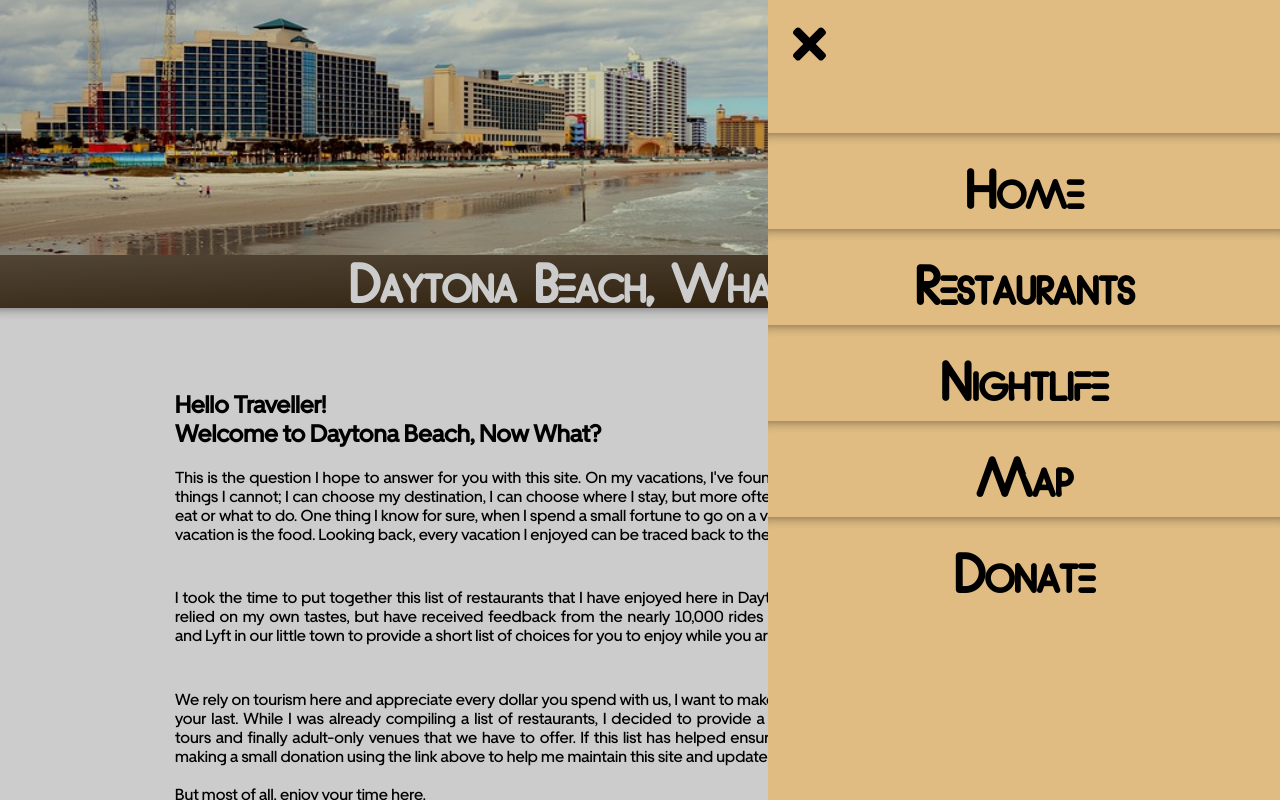
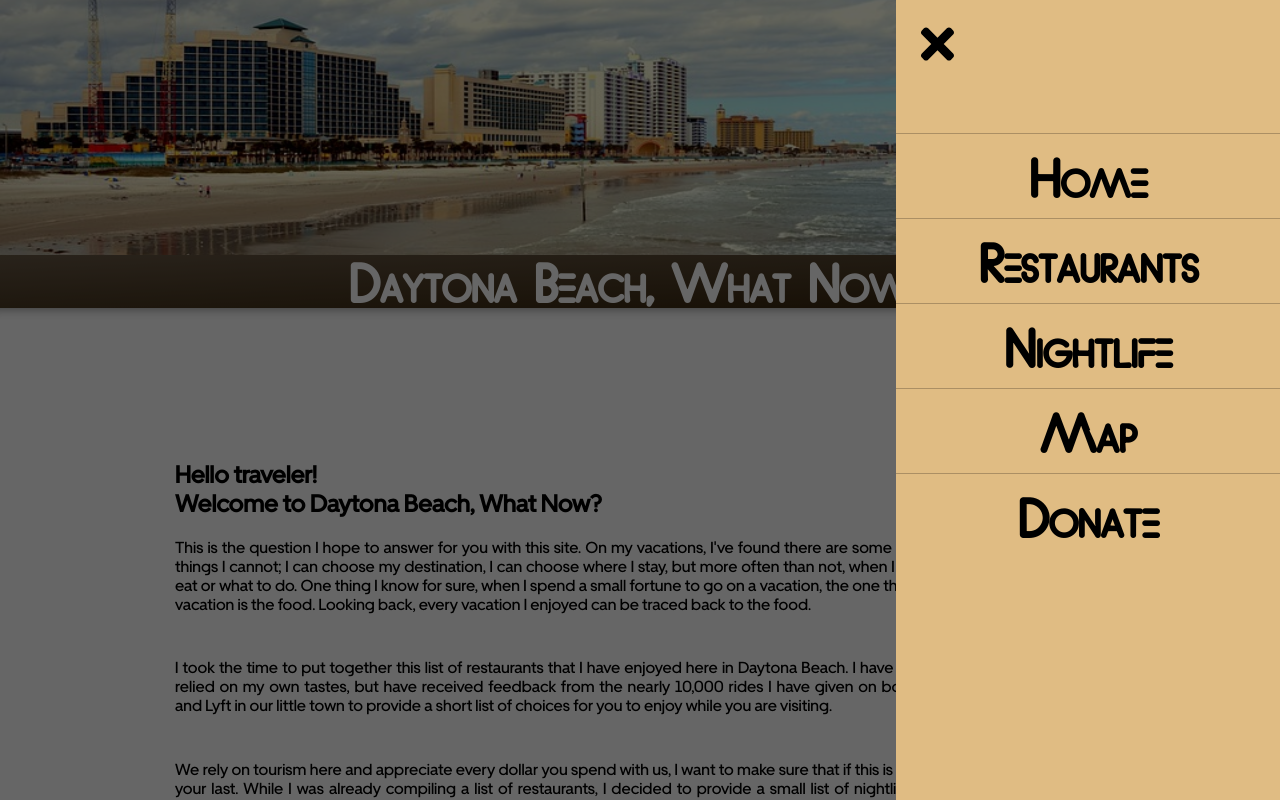
Before and after one commit to grundydarcey/DBWNClient, a React (Create React App) app: page / in a window 1280 px wide. Both pictures are taken after a click on the icon 1236 px from the left and 36 px from the top of the page. Shown: the top 800 px of the page. Built offline with nearby package versions, Linux system fonts and the light colour scheme; no server answers.

Commit message:
typo fix

```diff
--- a/src/Header/header.css
+++ b/src/Header/header.css
@@ -20,6 +20,12 @@ hr {
   height: 12px;
   border: 0;
   box-shadow: inset 0 12px 12px -12px rgba(0, 0, 0, 0.5);
+}
+
+.hrnav, .exittrailing {
+  height: 1px;
+  border: 0px;
+  color: #000;
 }
 
 .nav {
@@ -52,7 +58,7 @@ hr {
 }
 
 .menutext {
-  width: 40%;
+  width: 30%;
   top: 0;
   right: 0;
   background-color: #e0bc83;
@@ -67,7 +73,7 @@ hr {
   right: 0;
   width: 100vw;
   height: 100vh;
-  opacity: 0.2;
+  opacity: 0.6;
 }
 
 .exit {
--- a/src/Header/header.js
+++ b/src/Header/header.js
@@ -20,10 +20,10 @@ if(showMenu) {
       size='3x'
     />
     </section><br /><hr className='exittrailing' />
-    <p className='linkentries'><Link to='/' onClick={() => setShowMenu(!showMenu)}>Home</Link></p><br /><hr />
-    <p className='linkentries'><Link to='/restaurants' onClick={() => setShowMenu(!showMenu)}>Restaurants</Link></p><br /><hr />
-    <p className='linkentries'><Link to='/nightlife' onClick={() => setShowMenu(!showMenu)}>Nightlife</Link></p><br /><hr />
-    <p className='linkentries'><Link to='/map' onClick={() => setShowMenu(!showMenu)}>Map</Link></p><br /><hr />
+    <p className='linkentries'><Link to='/' onClick={() => setShowMenu(!showMenu)}>Home</Link></p><br /><hr className='hrnav' />
+    <p className='linkentries'><Link to='/restaurants' onClick={() => setShowMenu(!showMenu)}>Restaurants</Link></p><br /><hr className='hrnav' />
+    <p className='linkentries'><Link to='/nightlife' onClick={() => setShowMenu(!showMenu)}>Nightlife</Link></p><br /><hr className='hrnav' />
+    <p className='linkentries'><Link to='/map' onClick={() => setShowMenu(!showMenu)}>Map</Link></p><br /><hr className='hrnav' />
     <p className='linkentries'><Link to='/donate' onClick={() => setShowMenu(!showMenu)}>Donate</Link></p>
   </div>
 }
--- a/src/Landing Page/landing.css
+++ b/src/Landing Page/landing.css
@@ -4,7 +4,7 @@
 }
 
 .landing {
-  margin: 70px 175px 50px 175px;
+  margin: 140px 175px 50px 175px;
   font-family: Move;
 }
 
--- a/src/Landing Page/landing.js
+++ b/src/Landing Page/landing.js
@@ -7,6 +7,7 @@ import Conversation from '../Images/GreatConversation.svg';
 import Service from '../Images/ExcellentService.svg';
 import Navigation from '../Images/ExpertNavigation.svg';
 import Hero from '../Images/LateNightHero.svg';
+import { Link } from 'react-router-dom';
 
 export default class Landing extends Component {
   render() {
@@ -14,7 +15,7 @@ export default class Landing extends Component {
       <section className='applanding'>
         <section className='landing'>
           <h2>
-            Hello Traveller!<br />Welcome to Daytona Beach, Now What?
+            Hello traveler!<br />Welcome to Daytona Beach, What Now?
           </h2>
           <p className='toptext'>
             This is the question I hope to answer for you with this site.  On my vacations, I've found there are some things I can control and some things I cannot; I can choose my destination, I can choose where I stay, but more often than not, when I arrive I have no idea where to eat or what to do. One thing I know for sure, when I spend a small fortune to go on a vacation, the one thing that will make or break the vacation is the food. Looking back, every vacation I enjoyed can be traced back to the food.
@@ -26,7 +27,7 @@ export default class Landing extends Component {
             <img src={Prius} alt='prius' id='prius'></img>
           </section>
           <p>
-            We rely on tourism here and appreciate every dollar you spend with us, I want to make sure that if this is your first visit that it will not be your last. While I was already compiling a list of restaurants, I decided to provide a small list of nightlife spots, breweries, activities, tours and finally adult-only venues that we have to offer. If this list has helped ensure you enjoyed Daytona Beach, please consider making a small donation using the link above to help me maintain this site and update it as new options become available.<br /><br />
+            We rely on tourism here and appreciate every dollar you spend with us, I want to make sure that if this is your first visit that it will not be your last. While I was already compiling a list of restaurants, I decided to provide a small list of nightlife spots, breweries, activities, tours and finally adult-only venues that we have to offer. If this list has helped ensure you enjoyed Daytona Beach, please consider making a small donation <Link to='/donate'>here</Link> to help me maintain this site and update it as new options become available.<br /><br />
             But most of all, enjoy your time here.<br />
           </p>
           <section className='sincerelyflex'>
--- a/src/Map/map.js
+++ b/src/Map/map.js
@@ -47,6 +47,7 @@ class DBMap extends Component {
 
   render() {
     const apiKey = `${process.env.REACT_APP_GOOGLE_KEY}`;
+    console.log(apiKey)
     return (
       <div style={{ height: '100vh', width: '100%' }}>
         <GoogleMapReact
--- a/src/Restaurant/restaurant.js
+++ b/src/Restaurant/restaurant.js
@@ -9,7 +9,7 @@ export default class Restaurant extends Component {
     const Restaurants = this.context.restaurants;
     return (
       <section className='restaurant'>
-        <p className='intro'>Ready for a good meal now that you made it to town? These restaurants listed below show off the best of the Daytona area from your favorite down-home American classics, to sushi, or seafood restaurants with the freshest fish that's just been caught. Clicking on the restaurant's name will quickly take you to their website to look over their menu and decide your dish. We also list their phone number so you can make a quick call and even set a reservation if you need to.<br />This is not an exhaustive list, there are plenty of other restaurants. The restaurants listed below come at the reccomendation of myself, long-time locals, and visitors.</p>
+        <p className='intro'>Ready for a good meal now that you made it to town? These restaurants listed below show off the best of the Daytona area from your favorite down-home American classics, to sushi, or seafood restaurants with the freshest fish that's just been caught. Clicking on the restaurant's name will quickly take you to their website to look over their menu and decide your dish. We also list their phone number so you can make a quick call and even set a reservation if you need to.<br />This is not an exhaustive list, there are plenty of other restaurants. The restaurants listed below come at the recommendation of myself, long-time locals, and visitors.</p>
         <ul className='locationholder'>
           {Restaurants.map(rest =>
             <li key={rest.rest_id} className='individual'>
```
